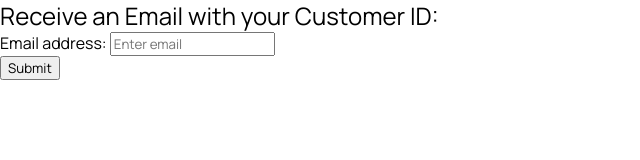
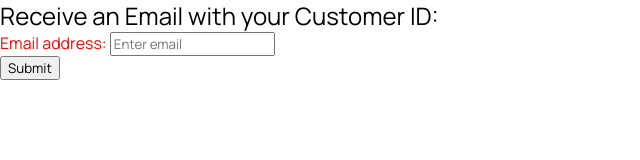
Before and after one commit to nshtech/rez-essentials-laundry, a React (Create React App) app: page /forgot in a window 1280 px wide. Shown: the top 160 px of the page, without its empty margins (0-640 px from the left). Built offline with nearby package versions, Linux system fonts and the light colour scheme; no server answers; the database is empty.

Commit message:
test edits for forgot password page

```diff
--- a/src/App.css
+++ b/src/App.css
@@ -110,3 +110,10 @@
   background-color: #FFCDD2;
   color: #C63737;
 }
+
+
+.test-box {
+  color: red;
+
+
+}
--- a/src/components/ForgotEmail.js
+++ b/src/components/ForgotEmail.js
@@ -99,7 +99,7 @@ render() {
       <>
         <Paper elevation={3} />
           <Typography  component="h1" variant="h5">Receive an Email with your Customer ID:</Typography>
-          <Form onSubmit={this.handleSubmit.bind(this)}>
+          <Form className="test-box" onSubmit={this.handleSubmit.bind(this)}>
             <FormGroup controlId="formBasicEmail">
               <Label className="text-muted">Email address: </Label>
               <Input
```
